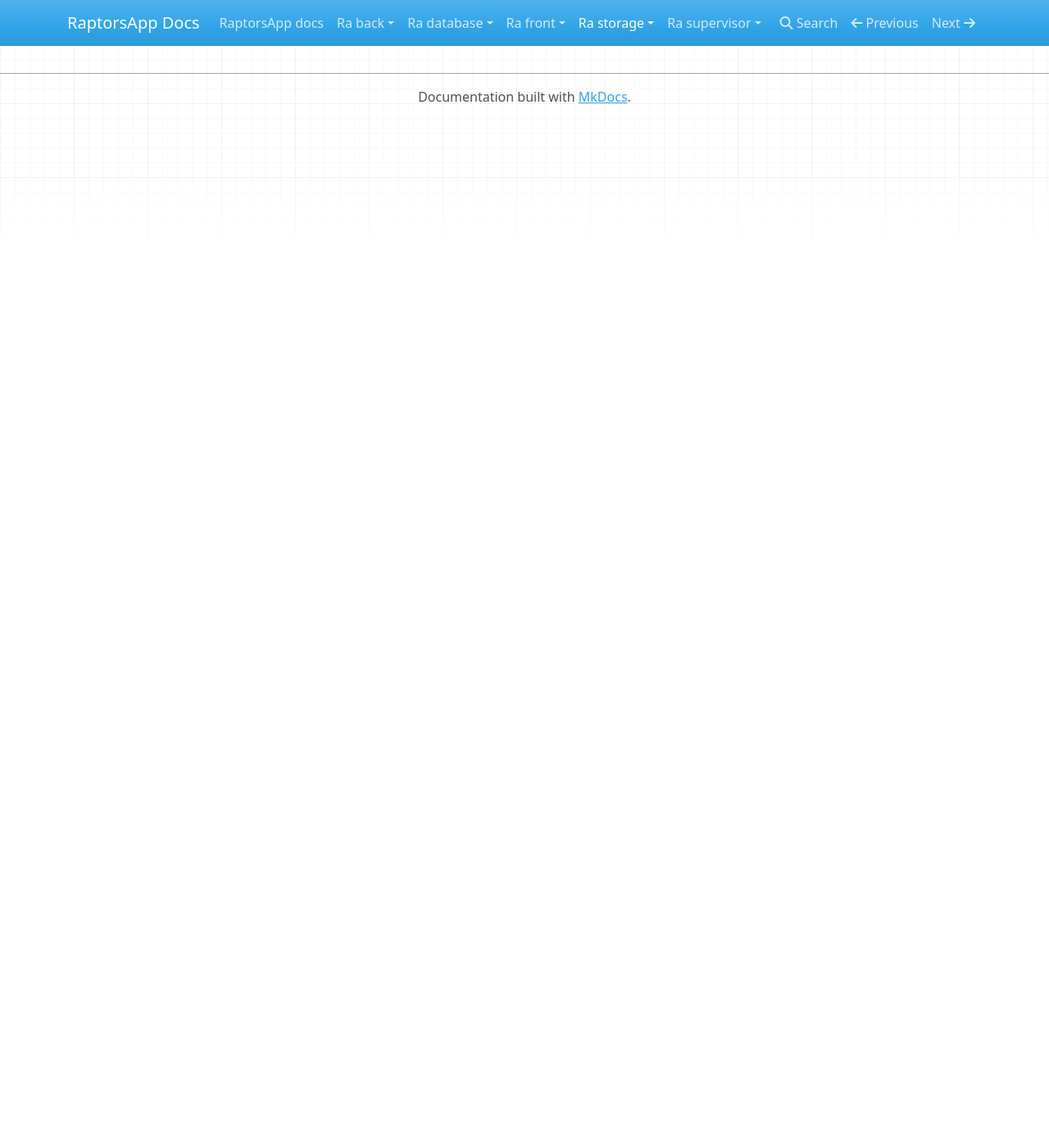
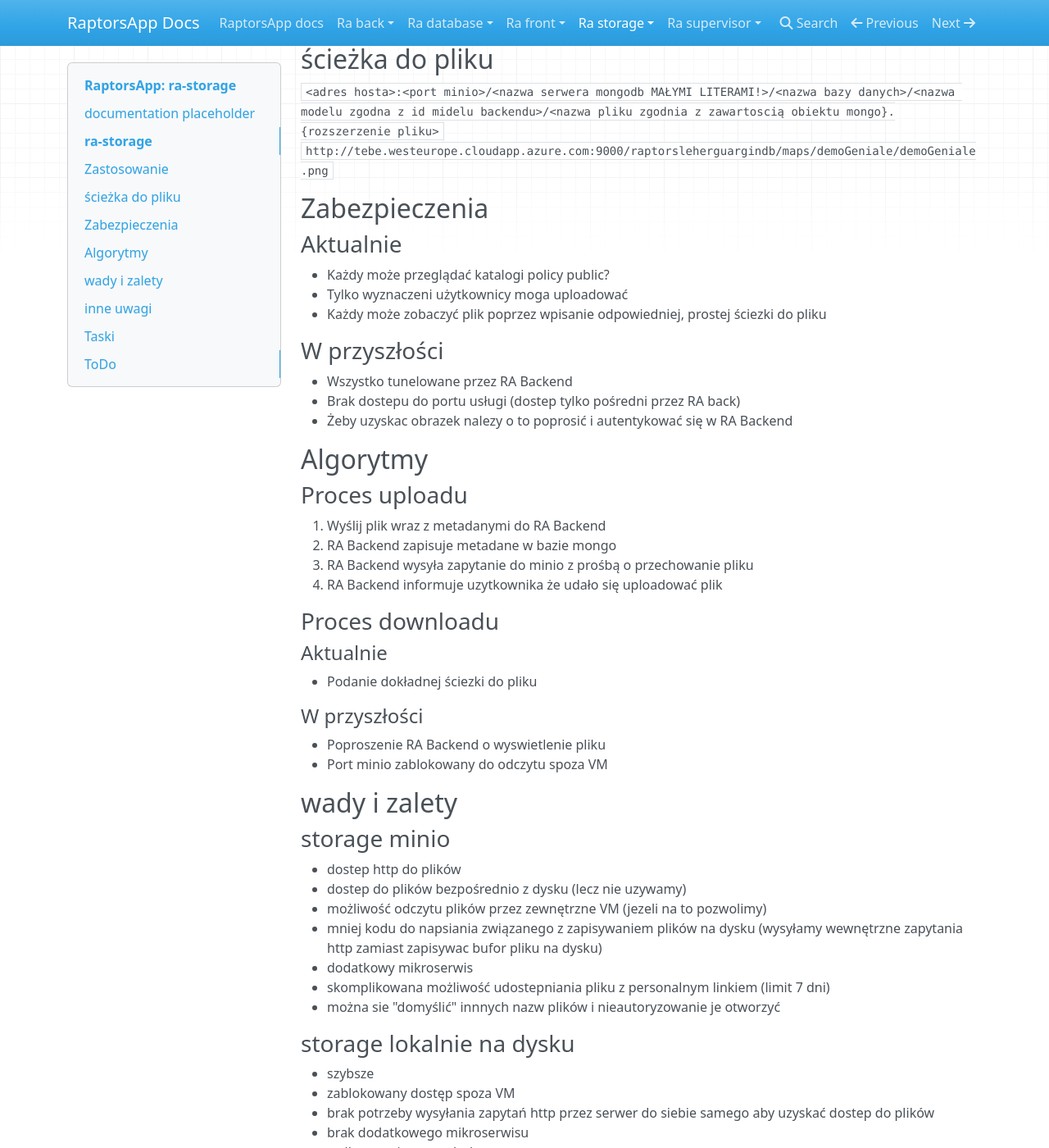
Before and after one commit to sosnus/raptors, an MkDocs documentation site: the page built from docs/docs/ra-storage/ra-storage.md, in a window 1280 px wide and 1400 px high, scrolled down 417 px. Shown: the whole window at 82% size. Built offline with MkDocs 1.6.1, drawn with Linux system fonts in a browser that asks for light colours; nearby versions of some CDN libraries; before the commit the page ends 900 px from its top, so only the background shows below that; some of the changed text lies outside the part shown.

Commit message:
mv old documentation for ra-storage from another repo

```diff
--- a/docs/docs/ra-storage/ra-storage.md
+++ b/docs/docs/ra-storage/ra-storage.md
@@ -1,3 +1,107 @@
 # RaptorsApp: ra-storage
 [back to homepage](../index.md)
 ## documentation placeholder
+
+# ra-storage
+ra-storage to usługa do przechowywania plików.
+
+## Zastosowanie
+Zarządzanie takimi plikami jak:
+* mapy
+* metadane map (pliki yml itp.)
+* miniaturki map
+* obrazki robotów i komponentów
+
+ewentualnie:
+* logi robotów
+* backupy, dumpy, snapshoty
+* dockerowe obrazy
+
+## ścieżka do pliku
+`<adres hosta>:<port minio>/<nazwa serwera mongodb MAŁYMI LITERAMI!>/<nazwa bazy danych>/<nazwa modelu zgodna z id midelu backendu>/<nazwa pliku zgodnia z zawartoscią obiektu mongo}.{rozszerzenie pliku>`
+`http://tebe.westeurope.cloudapp.azure.com:9000/raptorsleherguargindb/maps/demoGeniale/demoGeniale.png`
+
+
+## Zabezpieczenia
+
+### Aktualnie
+* Każdy może przeglądać katalogi policy public?
+* Tylko wyznaczeni użytkownicy moga uploadować
+* Każdy może zobaczyć plik poprzez wpisanie odpowiedniej, prostej ściezki do pliku
+
+### W przyszłości
+* Wszystko tunelowane przez RA Backend
+* Brak dostepu do portu usługi (dostep tylko pośredni przez RA back)
+* Żeby uzyskac obrazek nalezy o to poprosić i autentykować się w RA Backend
+
+## Algorytmy
+
+### Proces uploadu
+1. Wyślij plik wraz z metadanymi do RA Backend
+2. RA Backend zapisuje metadane w bazie mongo
+3. RA Backend wysyła zapytanie do minio z prośbą o przechowanie pliku
+4. RA Backend informuje uzytkownika że udało się uploadować plik
+
+### Proces downloadu
+
+#### Aktualnie
+* Podanie dokładnej ściezki do pliku
+
+#### W przyszłości
+* Poproszenie RA Backend o wyswietlenie pliku
+* Port minio zablokowany do odczytu spoza VM
+
+## wady i zalety
+
+### storage minio
+
++ dostep http do plików
++ dostep do plików bezpośrednio z dysku (lecz nie uzywamy)
++ możliwość odczytu plików przez zewnętrzne VM (jezeli na to pozwolimy)
++ mniej kodu do napsiania związanego z zapisywaniem plików na dysku (wysyłamy wewnętrzne zapytania http zamiast zapisywac bufor pliku na dysku)
+- dodatkowy mikroserwis
+- skomplikowana możliwość udostepniania pliku z personalnym linkiem (limit 7 dni)
+- można sie "domyślić" innnych nazw plików i nieautoryzowanie je otworzyć
+
+### storage lokalnie na dysku
+
++ szybsze
++ zablokowany dostęp spoza VM
++ brak potrzeby wysyłania zapytań http przez serwer do siebie samego aby uzyskać dostep do plików
++ brak dodatkowego mikroserwisu
+- walka z zapisem na dysku
+- problem z backupami
+- mniejsza kontrola nad storage
+- bezpośredni dostęp do koment zapisu i odczytu różnych plików z dysku
+
+## inne uwagi
+* deweloperzy RA Backend musza dbać o zgodnośc kolekcji maps z mongo z zawartością dysku minio, kazdy CxUD na mongo musi aktualizować obiekty w minio
+* potrzebujemy zewnętrznegoi skryptu diagnostycznego sprawdzającego roznice miedzy kolekcja mongo maps a storage minio?
+* GUI do zarządzania
+1. Cyberduck
+2. S3 Browser
+3. MC
+
+## Taski
+
+### Done
+* repozytorium
+* testowy hosting tebe
+* testowa kolekcja
+* wstepne ustawienia portów firewalla
+* research kolekcja mongo maps
+
+## ToDo
+* zarządzanie policy
+* wdrożenie produkcyjne
+* blokada maksymalnej ilośic miejsca zajętej przez minio
+* dockeryzacja
+* cykliczne, zewnętrzne backupy
+* zarządzanie użytkownikami
+* "anonimizacja" linków
+* try: share file forever
+* funkcja przetwarzająca pgm w png
+* przygotować model obiektu maps w backendzie i frontendzie
+* tunelowanie plików przez RA Backend
+* blokada bezpośrendiego dostepu do plików minio (blokada portu 9000, udostepnainie tylko lokalnie)
+* Zmienić hasła (oraz uporządkować użytkowników i grupy)
```
